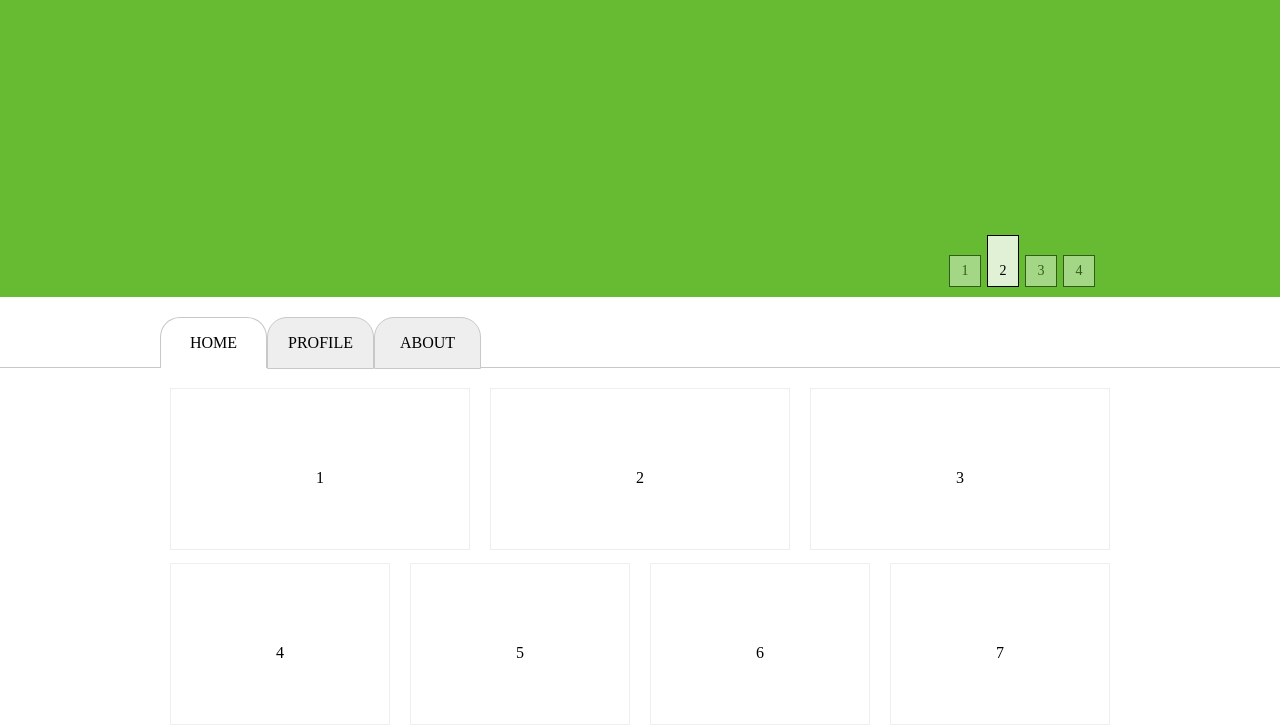
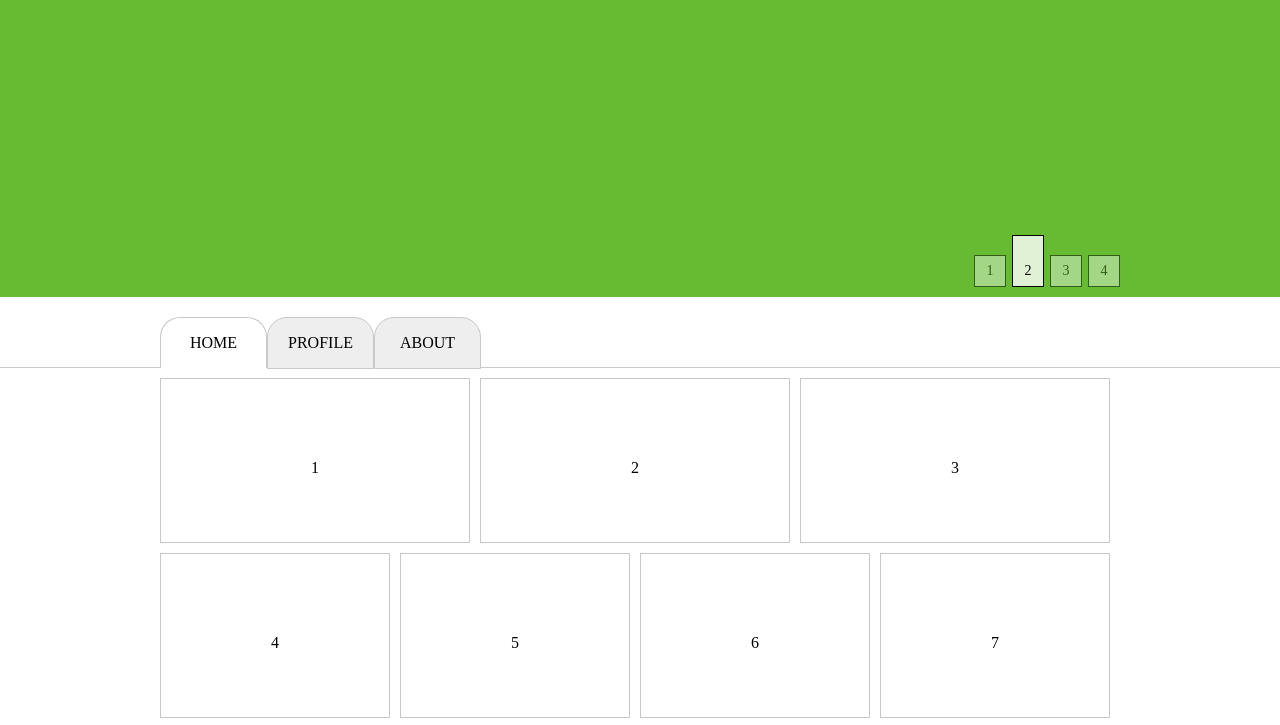
Before and after one commit to linktoword/-2018html-, a plain HTML site: page 7-8天学习布局/index.html in a window 1280 px wide. Shown: the part 83-808 px from the top of the page. Drawn offline with Linux system fonts and the light colour scheme.

Commit message:
修改bug
外容器定宽，轮播按钮定位修改，
展示区域，margin修改

```diff
--- a/7-8天学习布局/style.css
+++ b/7-8天学习布局/style.css
@@ -19,6 +19,9 @@ a {
 a:active,
 a:hover {
   text-decoration: none
+}
+.wrapper {
+  min-width: 960px;;
 }
 
 header {
@@ -72,7 +75,7 @@ nav {
 nav .bott {
   position: absolute;
   bottom: 10px;
-  right: 185px;
+  right: calc(50% - 480px);
   font-size: 0px; /* 消除span 之间空格距离 */
 }
 
@@ -146,12 +149,13 @@ nav .bott .two {
 }
 
 .ma-show .row .cell {
-  border: 1px solid rgb(238, 238, 238);
+  border: 1px solid rgb(200, 200, 200);
   flex: auto;
-  margin: 10px;
+  margin: 0 10px 10px 0px;
   padding: 80px;
   text-align: center;
 }
+
 footer {
   width: 100%;
   height: 120px;
```
Also changed, not shown: 做一个漂亮网站/前端学院设计图.jpg (added), 1 other file.
